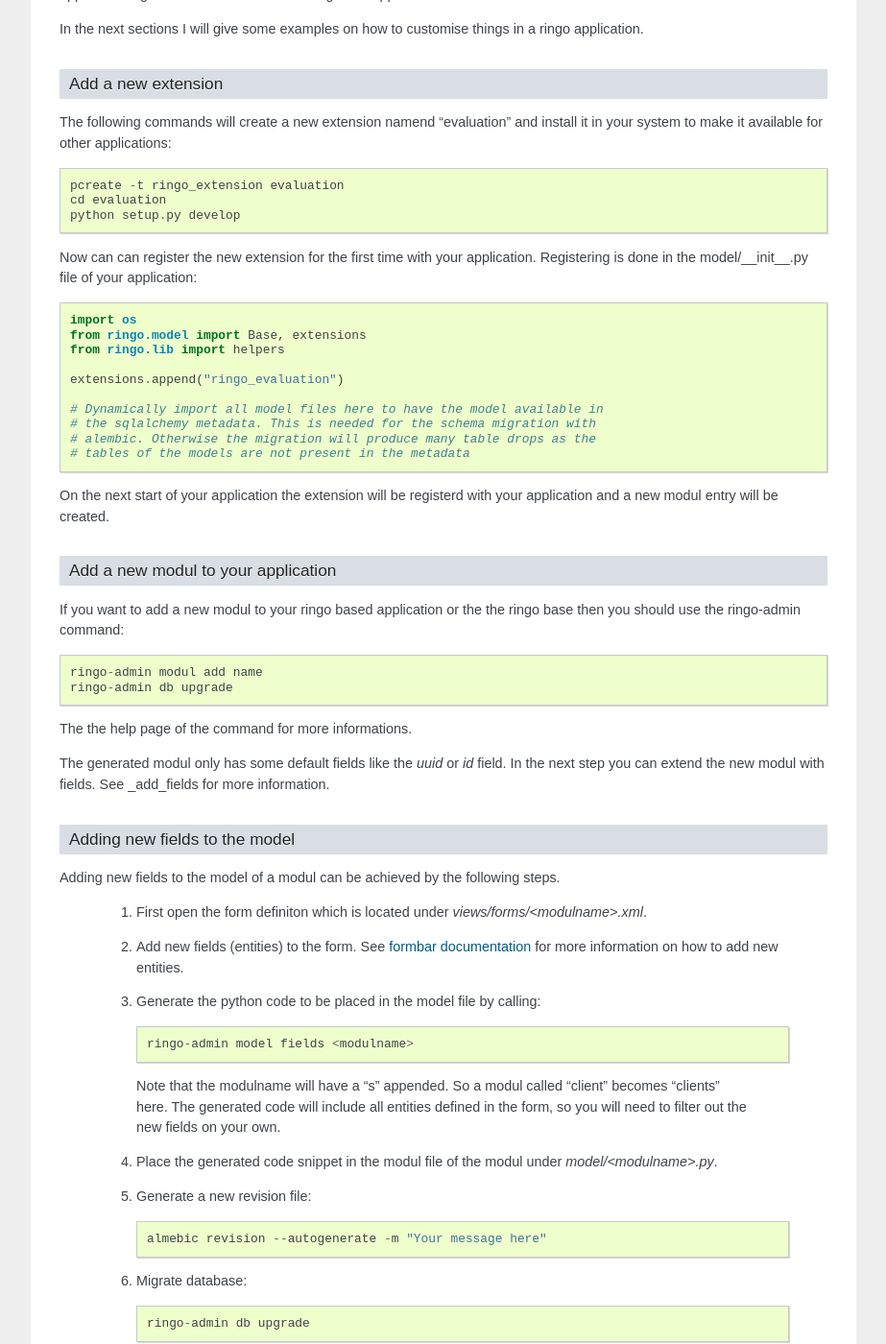
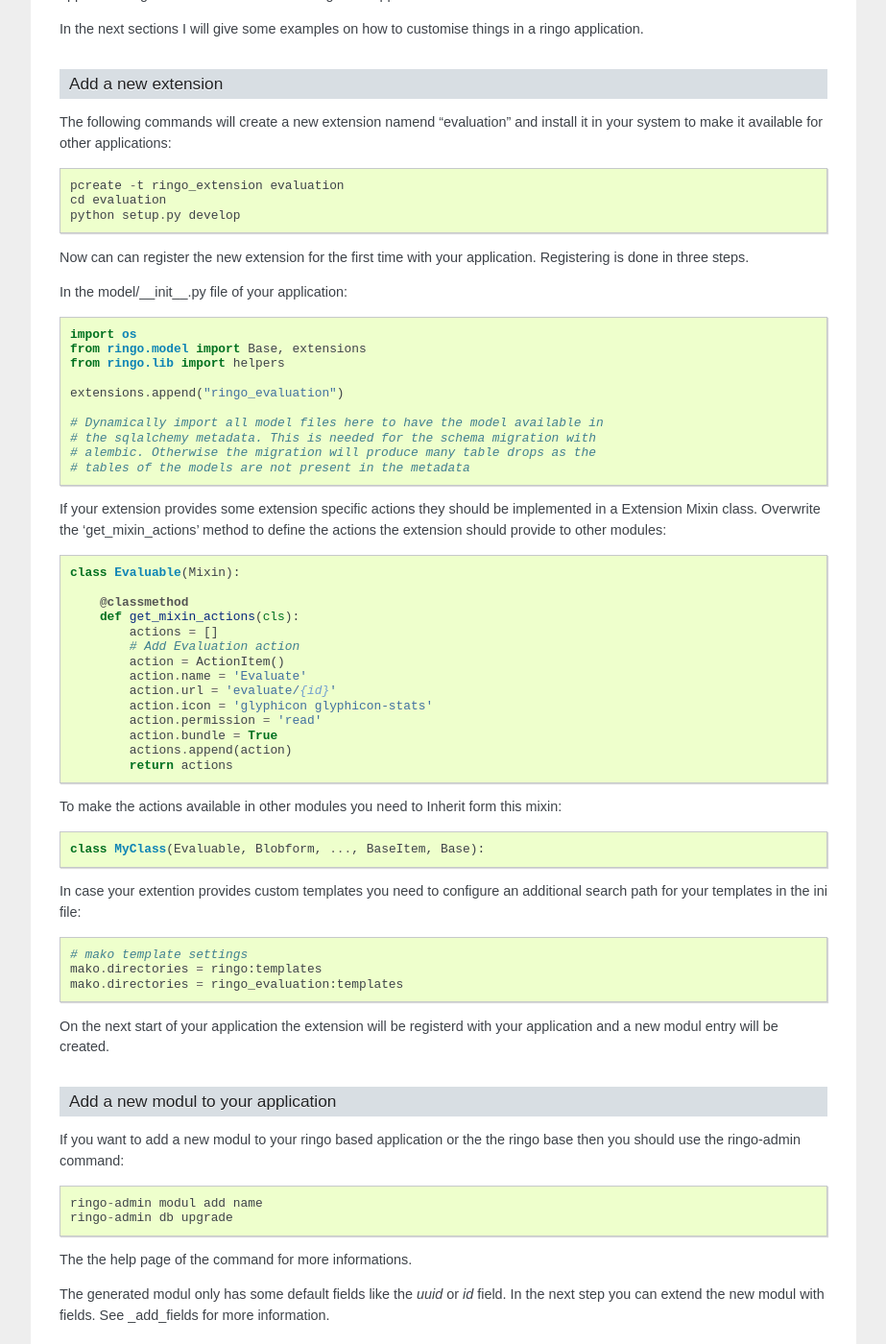
Before and after one commit to ringo-framework/ringo, a Sphinx documentation site: the page built from docs/source/development.rst, in a window 1280 px wide and 1400 px high, scrolled down 2574 px. Shown: the whole window at 96% size, without its empty margins (198-1121 px from the left). Built offline with Sphinx 7.4.7, drawn with Linux system fonts in a browser that asks for light colours; formulas are drawn with MathJax 3.

Commit message:
Added documentation on extensions.

```diff
--- a/docs/source/development.rst
+++ b/docs/source/development.rst
@@ -176,7 +176,10 @@ install it in your system to make it available for other applications::
     python setup.py develop
 
 Now can can register the new extension for the first time with your
-application. Registering is done in the model/__init__.py file of your application::
+application. Registering is done in three steps.
+
+In the model/__init__.py file of your application::
+
     import os
     from ringo.model import Base, extensions
     from ringo.lib import helpers
@@ -187,6 +190,37 @@ application. Registering is done in the model/__init__.py file of your applicati
     # the sqlalchemy metadata. This is needed for the schema migration with
     # alembic. Otherwise the migration will produce many table drops as the
     # tables of the models are not present in the metadata
+
+If your extension provides some extension specific actions they should be
+implemented in a Extension Mixin class. Overwrite the 'get_mixin_actions'
+method to define the actions the extension should provide to other modules::
+
+        class Evaluable(Mixin):
+
+            @classmethod
+            def get_mixin_actions(cls):
+                actions = []
+                # Add Evaluation action
+                action = ActionItem()
+                action.name = 'Evaluate'
+                action.url = 'evaluate/{id}'
+                action.icon = 'glyphicon glyphicon-stats'
+                action.permission = 'read'
+                action.bundle = True
+                actions.append(action)
+                return actions
+
+To make the actions available in other modules you need to Inherit form this
+mixin::
+
+        class MyClass(Evaluable, Blobform, ..., BaseItem, Base):
+
+In case your extention provides custom templates you need to configure an
+additional search path for your templates in the ini file::
+
+       # mako template settings
+       mako.directories = ringo:templates
+       mako.directories = ringo_evaluation:templates
 
 On the next start of your application the extension will be registerd with
 your application and a new modul entry will be created.
```
